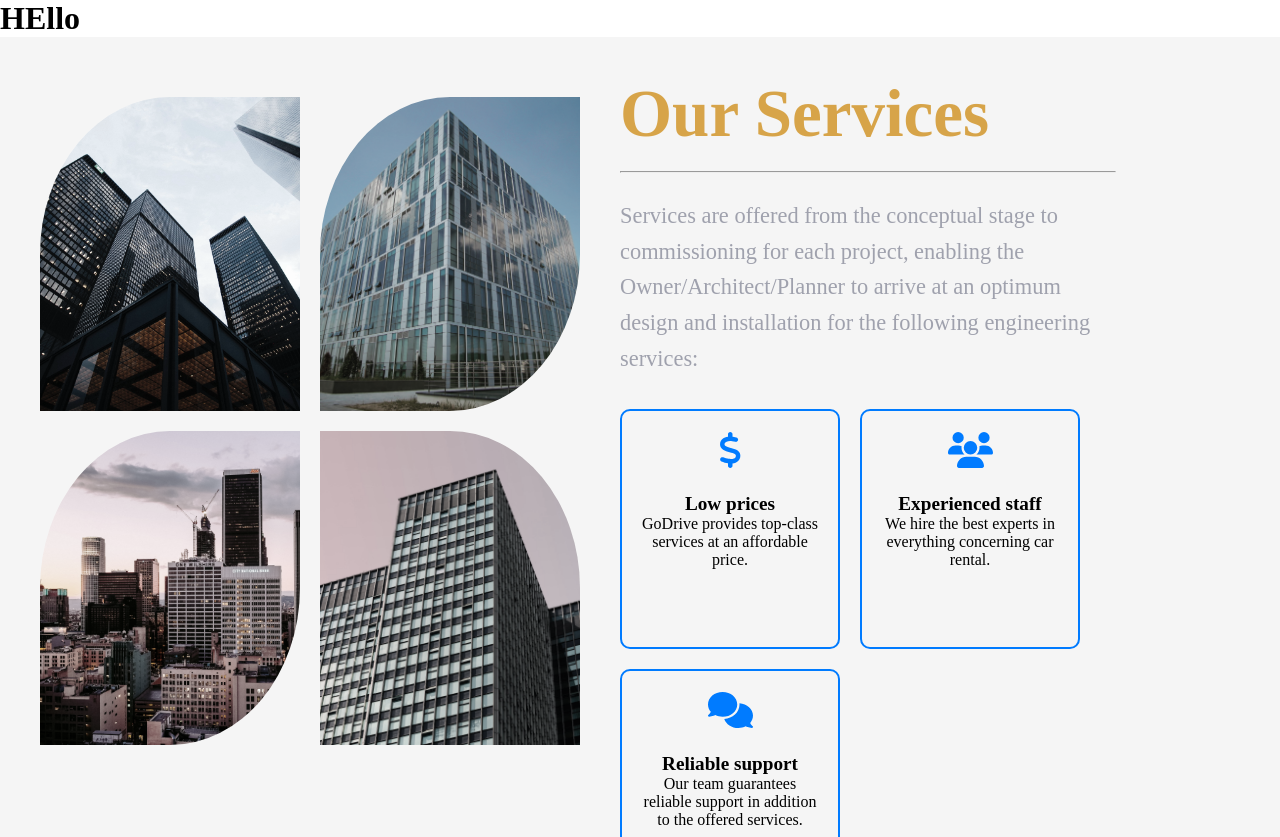
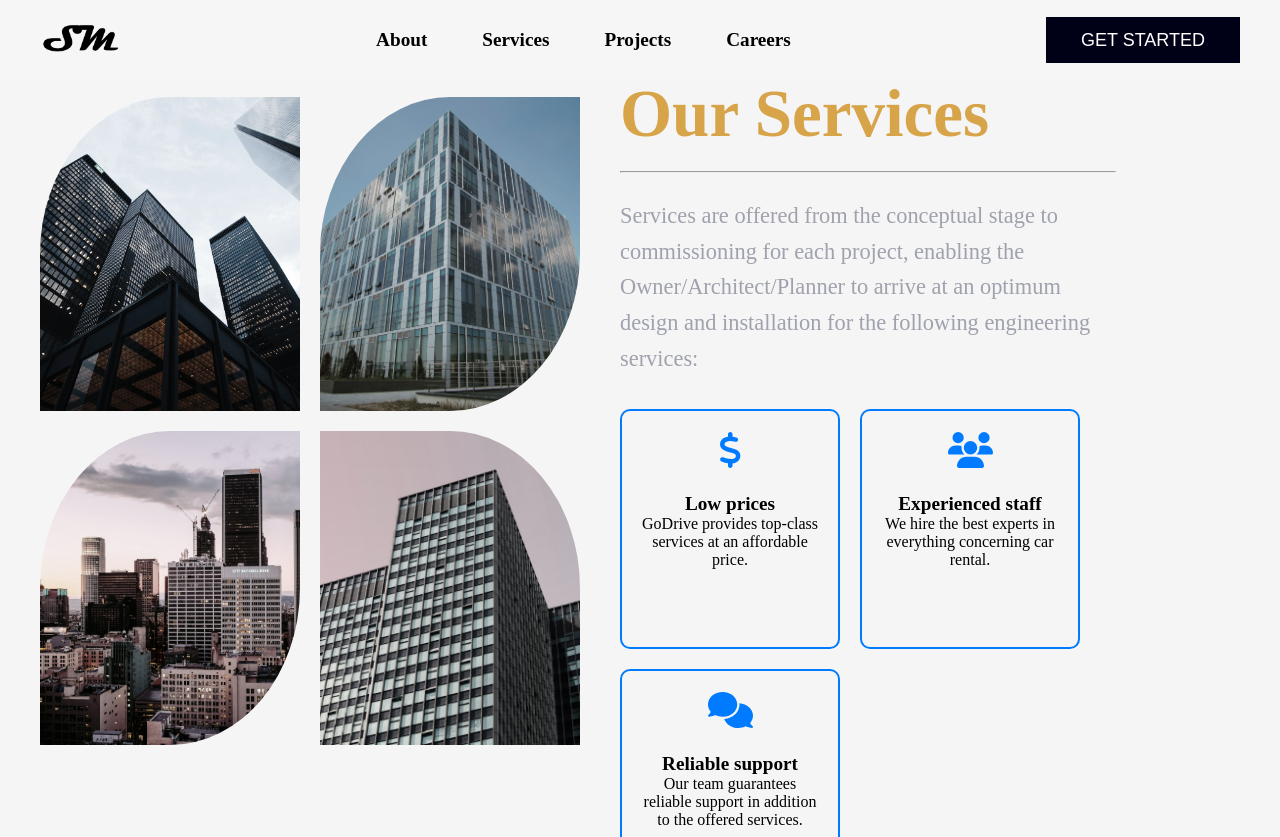
Before and after one commit to SMSCWeb/portfolio, a Next.js app: page /servicePage in a window 1280 px wide. Built offline with nearby package versions, Linux system fonts and the light colour scheme.

Commit message:
Next config change 2

```diff
--- a/next.config.js
+++ b/next.config.js
@@ -6,6 +6,7 @@ const nextConfig = {
 module.exports = {
   images: {
     domains: ['images.unsplash.com'],
+    unoptimized: true,
   },
 };
 
--- a/src/pages/components/Navbar.jsx
+++ b/src/pages/components/Navbar.jsx
@@ -30,7 +30,6 @@ const Navbar = () => {
         gsap.from('#nav img, #nav h3, #nav button', {
             y: -100,
             duration: 1,
-            delay: 1,
             opacity: 0,
             stagger: 0.2,
         });
@@ -53,7 +52,7 @@ const Navbar = () => {
 
     return (
         <div id="nav" ref={navRef} className={navClass}>
-            <Link href="../homePage">
+            <Link href="/">
                 <Image src={logoSrc} height={28} alt="logo" />
             </Link>
 
--- a/src/pages/servicePage.jsx
+++ b/src/pages/servicePage.jsx
@@ -2,9 +2,11 @@ import React from 'react'
 import Services from './components/Services'
 import Image1 from "../pages/assets/bg1.jpg"
 import Image from 'next/image'
+import Navbar from './components/Navbar'
 const ServicePage = () => {
   return (
     <>
+    <Navbar/>
     <div className='service-page'>
         <h1>HEllo</h1>
     </div>
```
Also changed, not shown: 1 other file (tests, documents, lock files or other folders).
